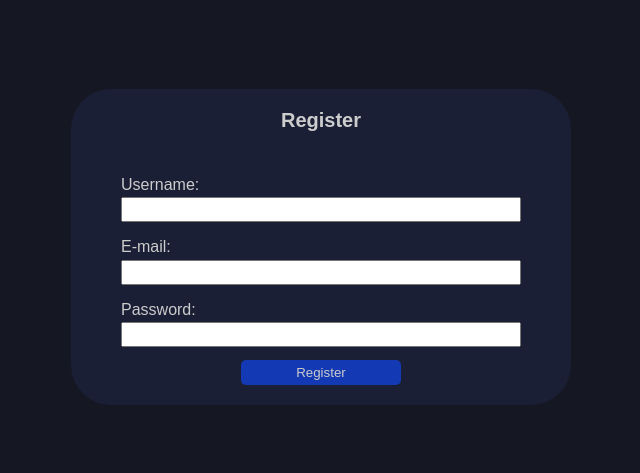
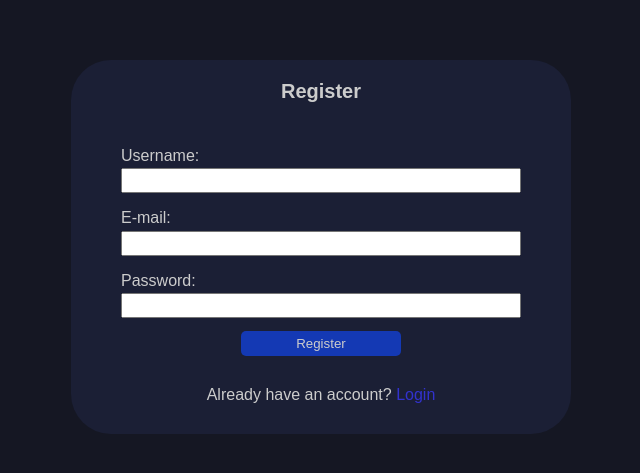
Before and after one commit to aspectum/monke-frontend, a React (Create React App) app: page /register in a window 1280 px wide. Shown: the part 153-626 px from the top of the page, without its empty margins (319-959 px from the left). Built offline with nearby package versions, Linux system fonts and the light colour scheme; no server answers.

Commit message:
Implemented navigation between login and register pages

```diff
--- a/src/pages/Login/Login.scss
+++ b/src/pages/Login/Login.scss
@@ -57,4 +57,17 @@
             grid-row: 5 / span 1;
         }
     }
+
+    .to-register {
+        margin: 10px auto 30px;
+
+        a {
+            text-decoration: none;
+            color: rgb(50, 50, 206);
+
+            &:hover {
+                color: rgb(118, 118, 255);
+            }
+        }
+    }
 }
--- a/src/pages/Login/Login.tsx
+++ b/src/pages/Login/Login.tsx
@@ -1,3 +1,4 @@
+/* eslint-disable react/jsx-curly-brace-presence */ // don't want to escape that apostrophe
 import React, { ReactElement } from 'react';
 import { useDispatch, useSelector } from 'react-redux';
 import { Redirect } from 'react-router-dom';
@@ -27,6 +28,9 @@
                 <TextInput type="password" id="login-pw" name="password" label="Password: " />
                 <ButtonSubmit className="btn-login" text="Login" />
             </CustomForm>
+            <div className="to-register">
+                {`Don't have an account?`} <a href="/register">Register</a>
+            </div>
         </div>
     );
 }
--- a/src/pages/Register/Register.scss
+++ b/src/pages/Register/Register.scss
@@ -66,4 +66,17 @@
             grid-row: 8 / span 1;
         }
     }
+
+    .to-login {
+        margin: 10px auto 30px;
+
+        a {
+            text-decoration: none;
+            color: rgb(50, 50, 206);
+
+            &:hover {
+                color: rgb(118, 118, 255);
+            }
+        }
+    }
 }
--- a/src/pages/Register/Register.tsx
+++ b/src/pages/Register/Register.tsx
@@ -34,6 +34,9 @@
                 <TextInput type="password" id="register-pw" name="password" label="Password: " />
                 <ButtonSubmit className="btn-register" text="Register" />
             </CustomForm>
+            <div className="to-login">
+                Already have an account? <a href="/login">Login</a>
+            </div>
         </div>
     );
 }
```
